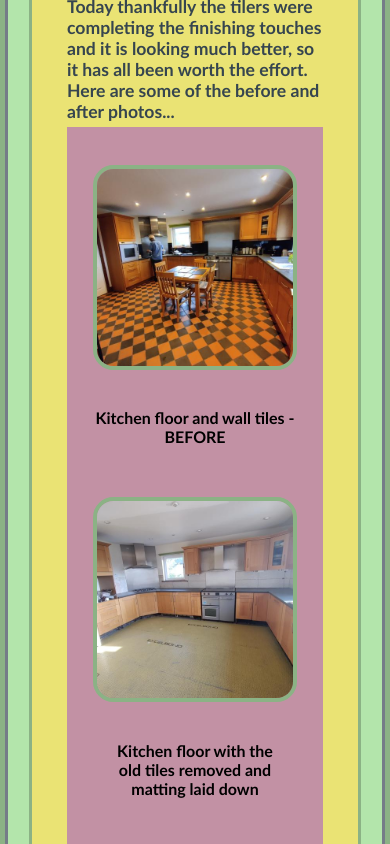
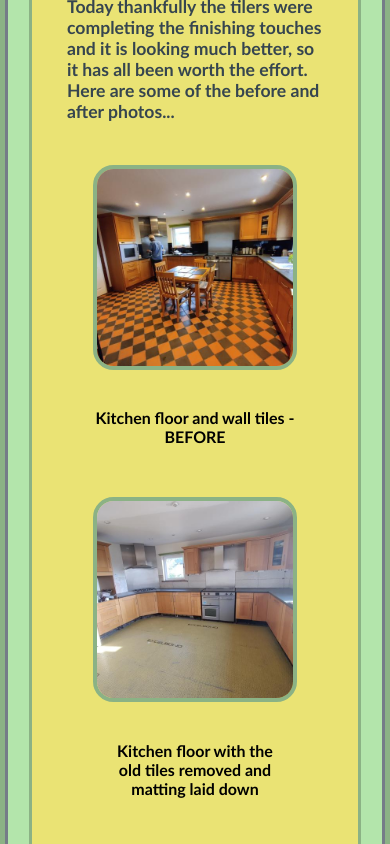
Before and after one commit to JillThomas799/thomasfamilyblog-2024-2025git, a React (Create React App) app: page /august2024 in a window 390 px wide. Shown: the part 2660-3504 px from the top of the page. Built offline with nearby package versions, Linux system fonts and the light colour scheme.

Commit message:
Alteration of @media screen script for smaller screens August 2024

```diff
--- a/src/August2024.css
+++ b/src/August2024.css
@@ -423,7 +423,7 @@ margin-bottom:5%;
  .blogPhotoDivAugust{
  display:flex;
  flex-direction: column;
- background-color:  #C291A4;
+ background-color:  #eae374;
  padding-bottom: 15%;
  padding-top: 5%;
  margin-top:2%;
```
